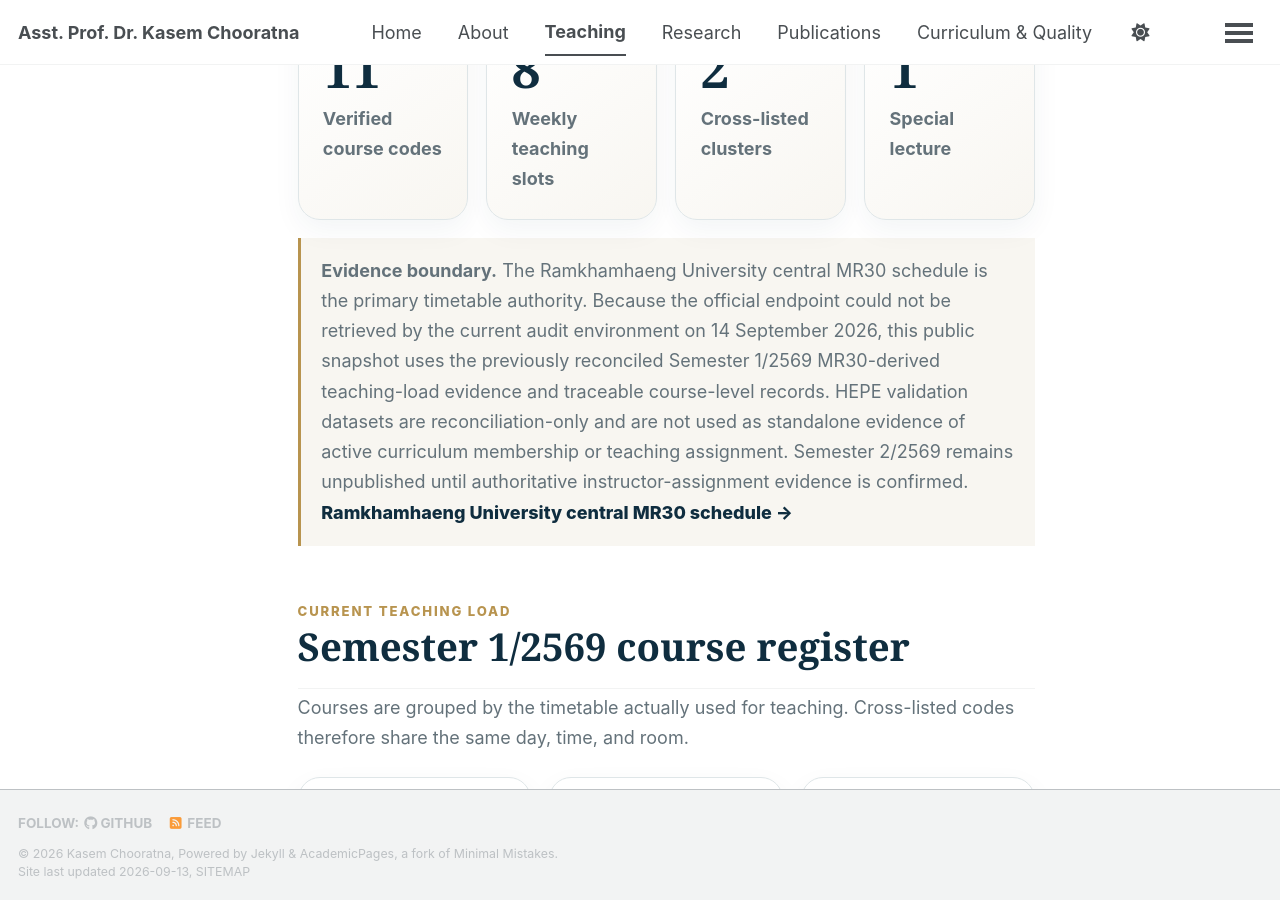
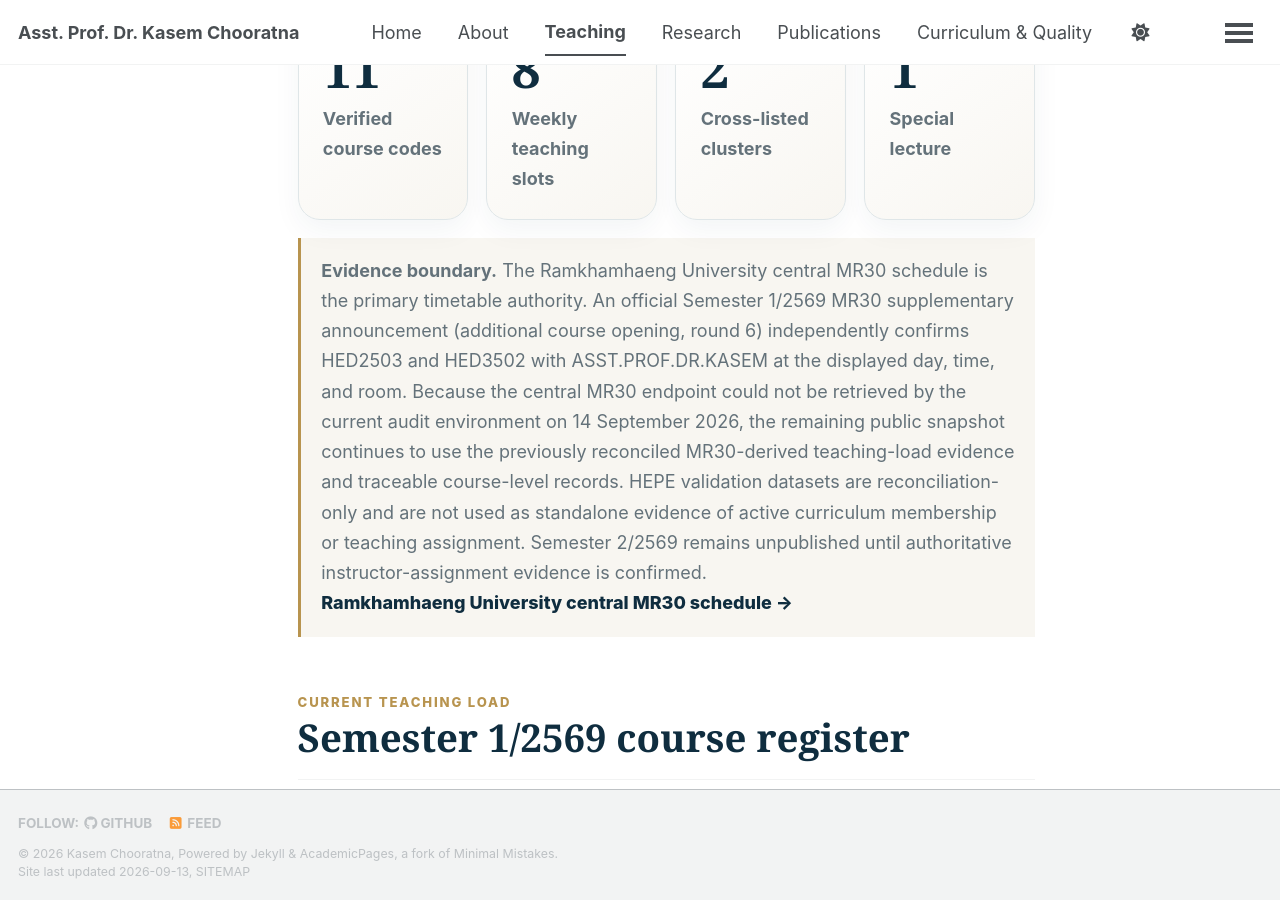
Before and after one commit to kasemch/kasemch.github.io, a Jekyll site: the page built from _pages/teaching.html, in a window 1280 px wide and 900 px high, scrolled down 787 px. Built offline with Jekyll 4.4.1, drawn with Linux system fonts in a browser that asks for light colours; a style sheet for code colours, icons or effects is not loaded; some of the changed text lies outside the part shown.

Commit message:
Strengthen Teaching with official MR30 supplement evidence

```diff
--- a/_data/teaching_ay2569.yml
+++ b/_data/teaching_ay2569.yml
@@ -1,7 +1,7 @@
 academic_year: "2569"
 verified_scope: "Semester 1/2569"
 official_mr30_url: "https://www.regis.ru.ac.th/index.php/schedule/mr30_central"
-source_note: "The Ramkhamhaeng University central MR30 schedule is the primary timetable authority. Because the official endpoint could not be retrieved by the current audit environment on 14 September 2026, this public snapshot uses the previously reconciled Semester 1/2569 MR30-derived teaching-load evidence and traceable course-level records. HEPE validation datasets are reconciliation-only and are not used as standalone evidence of active curriculum membership or teaching assignment. Semester 2/2569 remains unpublished until authoritative instructor-assignment evidence is confirmed."
+source_note: "The Ramkhamhaeng University central MR30 schedule is the primary timetable authority. An official Semester 1/2569 MR30 supplementary announcement (additional course opening, round 6) independently confirms HED2503 and HED3502 with ASST.PROF.DR.KASEM at the displayed day, time, and room. Because the central MR30 endpoint could not be retrieved by the current audit environment on 14 September 2026, the remaining public snapshot continues to use the previously reconciled MR30-derived teaching-load evidence and traceable course-level records. HEPE validation datasets are reconciliation-only and are not used as standalone evidence of active curriculum membership or teaching assignment. Semester 2/2569 remains unpublished until authoritative instructor-assignment evidence is confirmed."
 summary:
   course_codes: 11
   weekly_slots: 8
@@ -45,6 +45,7 @@ courses:
     room: "SCB 306"
     mode: "Cross-listed cluster"
     cluster: "HED3502 / HED4301 / RHE4103"
+    note: "Official MR30 supplementary announcement verified: additional course opening, round 6, lists HED3502 with ASST.PROF.DR.KASEM on Wednesday 09:30–11:20 in SCB306."
     documents: []
   - code: "HED4301"
     title: "Drugs and Narcotics"
@@ -77,7 +78,7 @@ courses:
     room: "SCB 506"
     mode: "Cross-listed cluster"
     cluster: "HED2503 / RHE3101"
-    note: "MR30-derived timetable/teaching-load evidence is used for public schedule display. A conflicting day/time appears in one TQF3 draft and is not used here."
+    note: "Official MR30 supplementary announcement verified: additional course opening, round 6, lists HED2503 with ASST.PROF.DR.KASEM on Thursday 09:30–11:20 in SCB506. A conflicting day/time appears in one TQF3 draft and is not used for the public timetable."
     documents:
       - label: "TQF3 / Course Specification"
         status: "Current working document"
```
